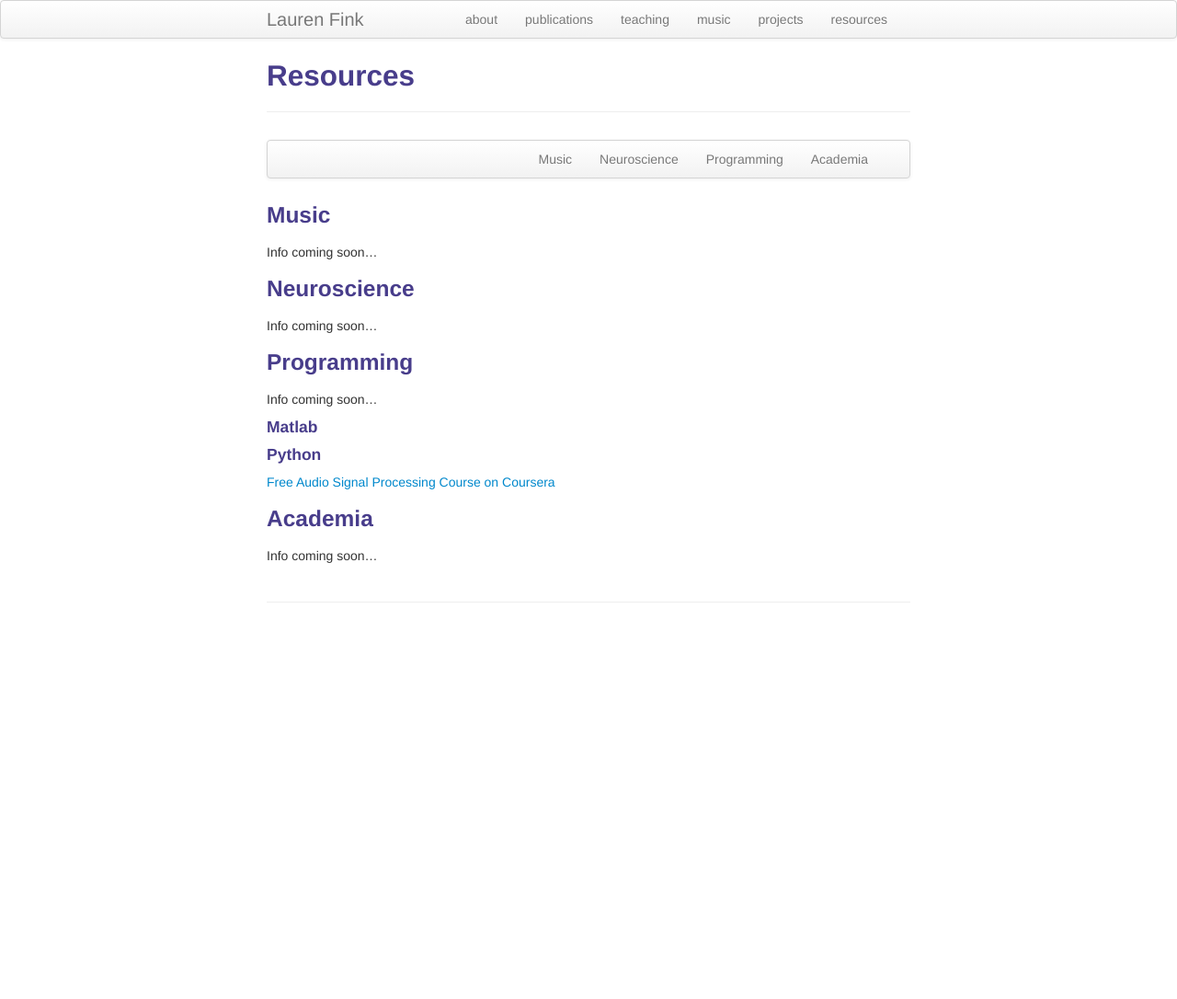
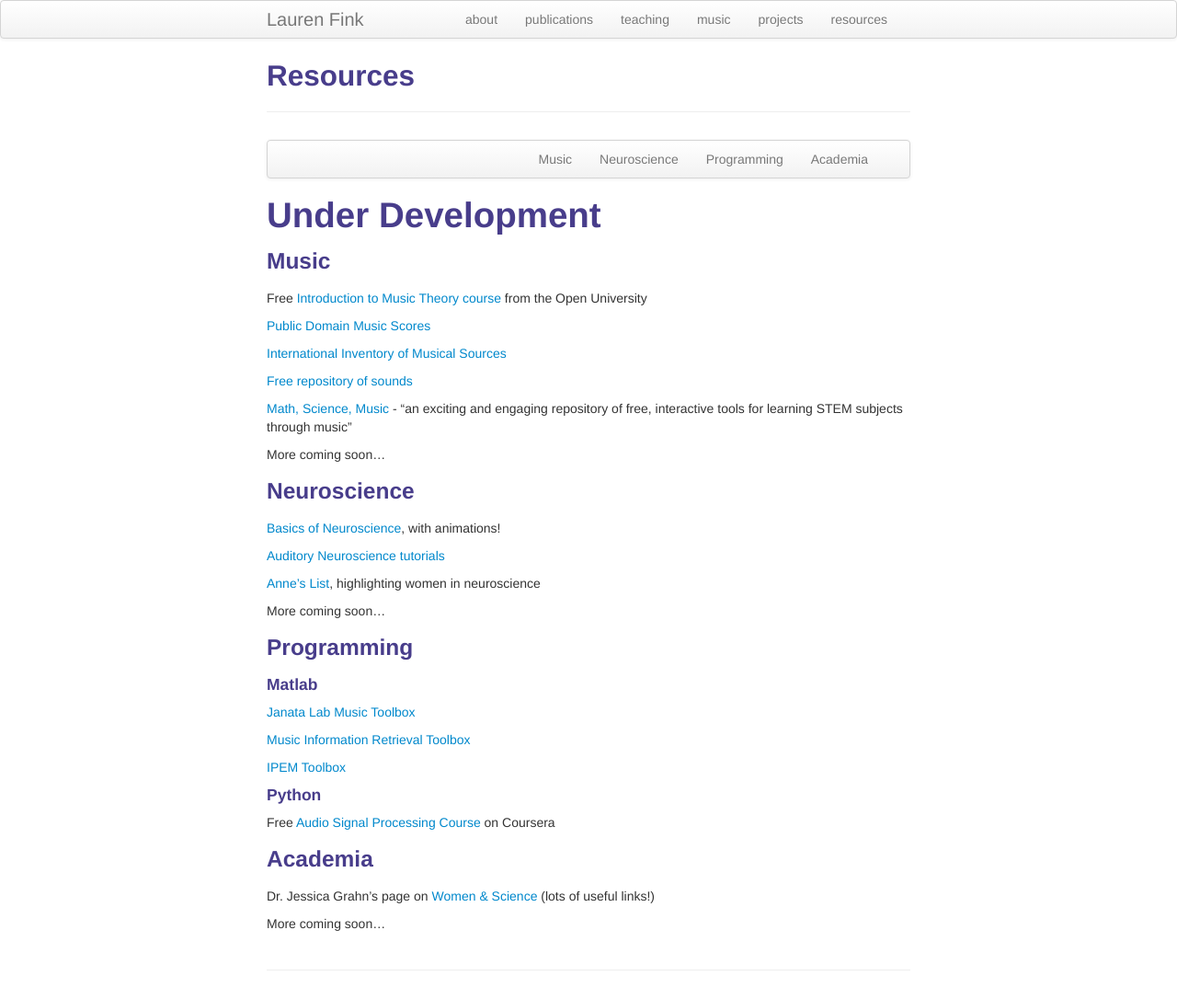
Before and after one commit to lkfink/lkfink.github.io, a Jekyll site: the page built from pages/resources.md, in a window 1280 px wide. Shown: the whole page at 92% size. Built offline with Jekyll 4.4.1, drawn with Linux system fonts in a browser that asks for light colours; before the commit the page ends 900 px from its top, so only the background shows below that.

Commit message:
some updates

```diff
--- a/pages/resources.md
+++ b/pages/resources.md
@@ -15,20 +15,45 @@ description: useful resources
     </div>
 </div>
 
+# Under Development
 
 ### <a name="music"></a>Music
-Info coming soon...
+
+Free [Introduction to Music Theory course](http://www.open.edu/openlearn/history-the-arts/culture/music/introduction-music-theory/content-section-0?active-tab=description-tab){:target="_blank"} from the Open University
+
+[Public Domain Music Scores](http://imslp.org/wiki/Main_Page){:target="_blank"}
+
+[International Inventory of Musical Sources](International Inventory of Musical Sources){:target="_blank"}
+
+[Free repository of sounds](https://freesound.org/){:target="_blank"}
+
+[Math, Science, Music](https://mathsciencemusic.org/){:target="_blank"} - "an exciting and engaging repository of free, interactive tools for learning STEM subjects through music"
+
+More coming soon...
 
 ### <a name="neuroscience"></a>Neuroscience
-Info coming soon...
+[Basics of Neuroscience](https://neuroscience5e.sinauer.com/animations01.html){:target="_blank"}, with animations!
+
+[Auditory Neuroscience tutorials](https://auditoryneuroscience.com/){:target="_blank"}
+
+[Anne's List](https://anneslist.net/){:target="_blank"}, highlighting women in neuroscience
+
+More coming soon...
 
 ### <a name="music"></a>Programming
-Info coming soon...
 
 #### Matlab
+[Janata Lab Music Toolbox](http://atonal.ucdavis.edu/resources/software/jlmt/){:target="_blank"}
+
+[Music Information Retrieval Toolbox](https://www.jyu.fi/hytk/fi/laitokset/mutku/en/research/materials/mirtoolbox){:target="_blank"}
+
+[IPEM Toolbox](https://www.ugent.be/lw/kunstwetenschappen/en/research-groups/musicology/ipem/finishedprojects/ipem-toolbox.htm){:target="_blank"}
 
 #### Python
-[Free Audio Signal Processing Course on Coursera](https://www.coursera.org/learn/audio-signal-processing){:target="_blank"}
+Free [Audio Signal Processing Course](https://www.coursera.org/learn/audio-signal-processing){:target="_blank"} on Coursera
 
 ### <a name="music"></a>Academia
-Info coming soon...
+
+Dr. Jessica Grahn's page on [Women & Science](http://www.jessicagrahn.com/women--science.html){:target="_blank"} (lots of useful links!)
+
+More coming soon...
```
